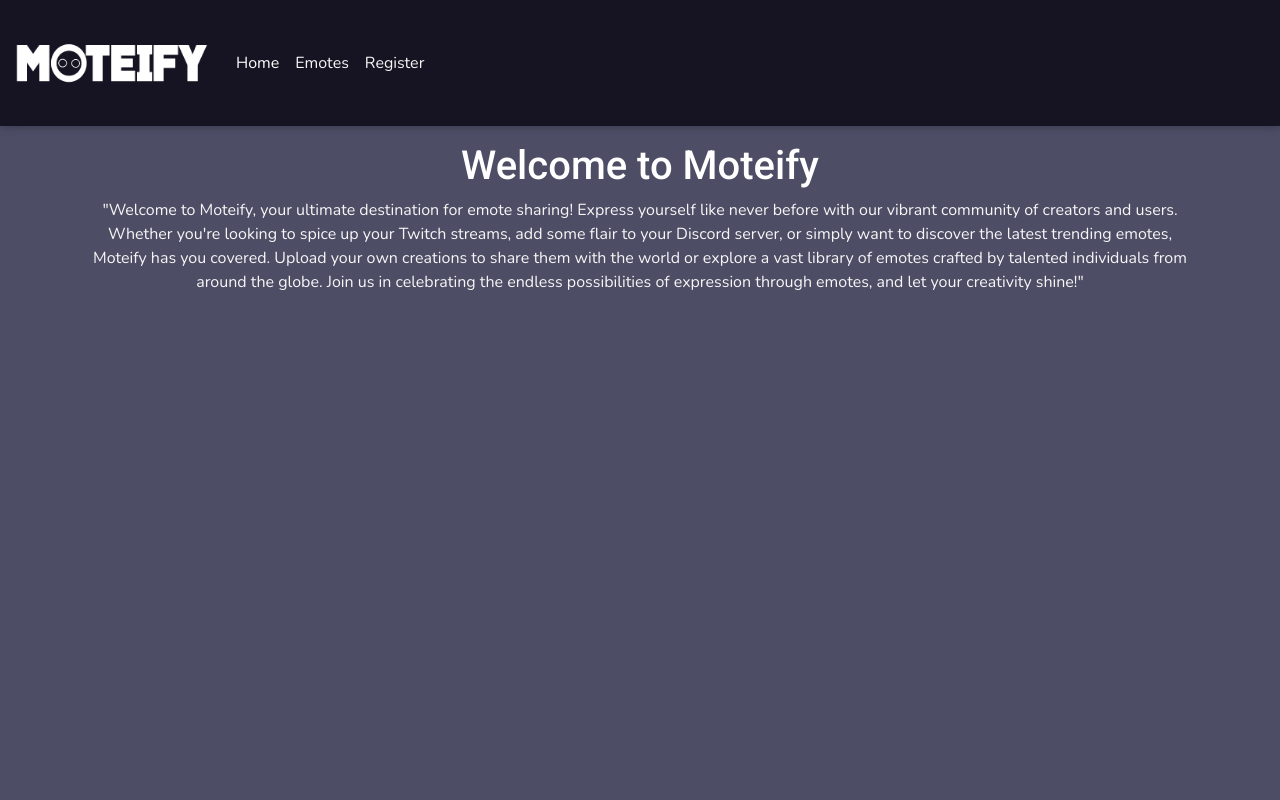
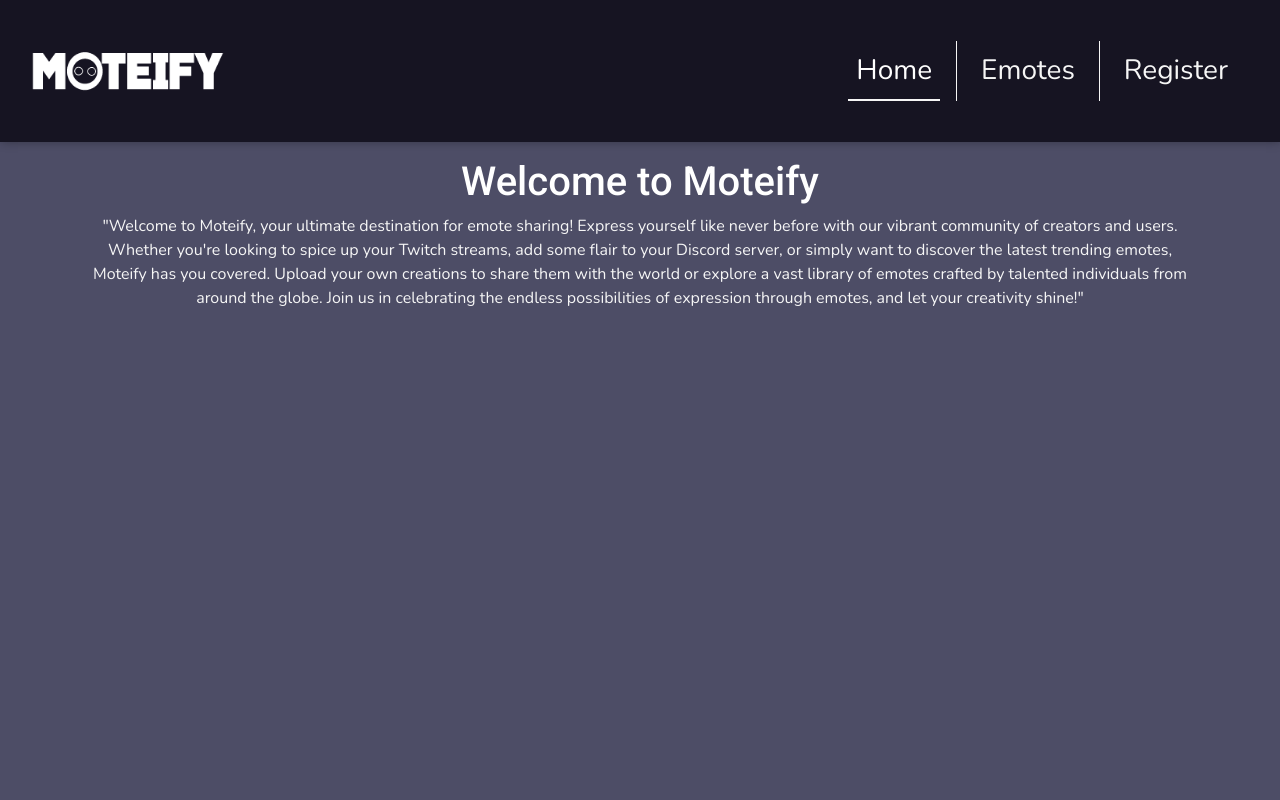
Before and after one commit to CianThornhill/Moteify, a Django app: page / in a window 1280 px wide. Run offline with Django 4.2, Linux system fonts and the light colour scheme; some libraries are stand-ins or nearby versions.

Commit message:
add further basic styling

```diff
--- a/static/css/base.css
+++ b/static/css/base.css
@@ -1,7 +1,8 @@
 @import url('https://fonts.googleapis.com/css2?family=Nunito:ital,wght@0,200..1000;1,200..1000&family=Roboto:ital,wght@0,100;0,300;0,400;0,500;0,700;0,900;1,100;1,300;1,400;1,500;1,700;1,900&display=swap');
 
+/* --- ROOT --- */
 :root {
-    /** Fonts Variables */
+    /* Fonts Variables */
     --title-font: "Roboto", sans-serif;
     --main-font: "Nunito", sans-serif;
 
@@ -21,7 +22,7 @@
 
 }
 
-/* Main Styling */
+/* --- MAIN STYLING --- */
 
 html, body {
     height: 100%;
@@ -40,14 +41,46 @@ h1, h2, h3, h4, h5, h6 {
 }
 
 main {
-    flex: 1 0 auto;
+    flex: 1;
     background-color: var(--background_light);
 }
 
-/* Header */
+.active {
+    border-bottom: 2px solid var(--off-white);
+}
+/* --- HEADER --- */
+.nav-container {
+    display:flex;
+    flex-direction: row;
+    width:100%;
+}
+
 .navbar {
     background-color: var(--background);
     box-shadow: var(--small-box-shadow);
+    display: flex;
+    font-size:1.75rem;
+    padding: 1rem;
+}
+
+/*align nav items left or right */
+.nav-reg {
+    justify-content: flex-end;
+}
+
+/* add spacing and line to navbar items */
+a.navbar-brand {
+    margin-right: 2rem;
+}
+.navbar-nav .nav-item {
+    border-right: 1px solid var(--off-white);
+    padding-left: 1rem;
+    padding-right: 1rem;
+}
+
+/* Remove border from the last navbar link */
+.navbar-nav .nav-item:last-child {
+    border-right: none;
 }
 
 a.nav-link {
--- a/templates/includes/header.html
+++ b/templates/includes/header.html
@@ -2,7 +2,7 @@
 
 <header>
 <nav class="navbar navbar-expand-lg navbar-dark">
-    <div class = "container-fluid">
+    <div class= "container-fluid">
         <!-- Logo -->
         <a class="navbar-brand" href="#"><img src="{% static 'img/logo_temp.png' %}" alt="Moteify Logo" class="logo"></a>
         <button class="navbar-toggler" type="button" data-toggle="collapse" data-target="#navbarNav" aria-controls="navbarNav" aria-expanded="false" aria-label="Toggle navigation">
@@ -10,7 +10,7 @@
         </button>
 
         <!-- Navigational Items-->
-        <div class="collapse navbar-collapse" id="navbarNav">
+        <div class="collapse navbar-collapse nav-reg" id="navbarNav">
         <ul class="navbar-nav">
             <li class="nav-item">
             <a class="nav-link active" href="{% url 'home:home' %}">Home</a>
```
